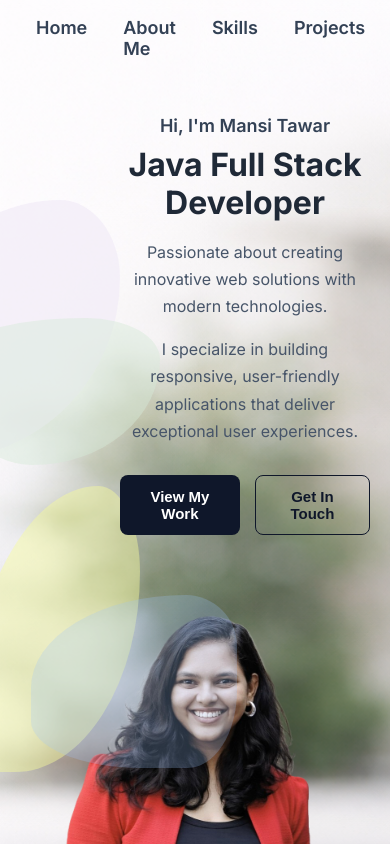
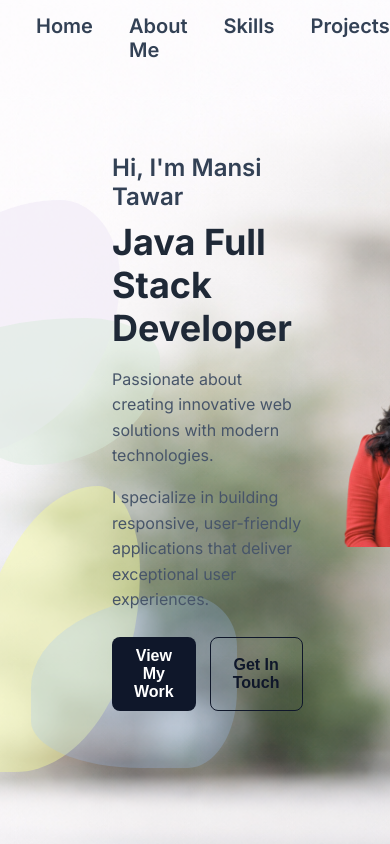
Before and after one commit to MansiTawar/mansi-portfolio, a React (Vite) app: page / in a window 390 px wide. Shown: the top 844 px of the page. Built offline with nearby package versions, Linux system fonts and the light colour scheme.

Commit message:
Final Hero PC view

```diff
--- a/src/index.css
+++ b/src/index.css
@@ -14,10 +14,6 @@ body {
 
    min-height: 100vh;
 
-  background-image: url("/hero-bg.png"); /* blurred grey building */
-  background-size: cover;
-  background-position: center top;
-  background-repeat: no-repeat;
-
   background-color: #f8fafc; /* fallback */
+  color: #1f2937;
 }
--- a/src/styles/Hero.css
+++ b/src/styles/Hero.css
@@ -1,60 +1,60 @@
 .hero-section{
-    position: relative;
-    overflow: hidden;
     display: flex;                   /*puts text & image side by side */
-    align-items: flex-start;            /* veritcally centers both blocks */
-    justify-content: space-between;
-    padding: calc(72px + 40px) 80px 140px;
-    height: 735.237px;
+    align-items: center;            /* veritcally centers both blocks */
+    height: 100vh;
     gap: 80px;
-
+    /* justify-content: center; */
+    min-height: 100vh;
     max-width: 100%;
-
+    padding-inline: clamp(40px, 8vw, 120px);
     position: relative;   /* REQUIRED for blobs */
     overflow: hidden;     /* hides blob overflow */
-
-     /* background-color: #fffefc; */
-     /* background-color: #fefdfe; */
     background: transparent;
-
     z-index: 1;
 }
 
-/* .hero-section::before{
+.hero-section::before {
   content: "";
   position: absolute;
   top: 0;
   right: 0;
-    width: 55%;
+
+  width: 100%;
   height: 100%;
-    background: linear-gradient(to bottom left, #f8fafc, #eef2f7);
+
+  background-image: url("/hero-bg.png");
+  background-size: cover;
+  background-position: center top;
+  background-repeat: no-repeat;
+
   z-index: 0;
-} */
+}
 
 .hero-content{
-    max-width: 460px;
-    margin-top: 140px;
-    margin-left: 100px;
+    max-width: 600px;
+    transform: translateX(135px);
+
 }
 
 .hero-content h1{
-    font-size: 42px;
+    font-size: 45px;
     font-weight: 700;
     margin-bottom: 10px;
     line-height: 1.2;
     margin-top: 10px;
     white-space: nowrap;
+    max-width: 20ch;
 }
 
 .hero-content h2{
-    font-size: 24px;
+    font-size: 30px;
     font-weight: 600;
     color: #334155;
     margin-bottom: 10px;
 }
 
 .hero-content p{
-    font-size: 16px;
+    font-size: 20px;
     line-height: 1.7;
     color: #475569;
     margin-bottom: 14px;
@@ -71,7 +71,7 @@
     color: white;
     padding: 12px 26px;
     border: none;
-    font-size: 15px;
+    font-size: 18px;
     font-weight: 600;
     border-radius: 8px;
     cursor: pointer;
@@ -82,7 +82,7 @@
     color: #0f172a;
     border: 1.5px solid #0f172a;
     padding: 12px 26px;
-    font-size: 15px;
+    font-size: 18px;
     font-weight: 600;
     border-radius: 8px;
     cursor: pointer;
@@ -94,13 +94,17 @@
   /* align-self: flex-start;              align-self overrides vertical centering */
   /* margin-top: 40px; */
   flex-shrink: 0;
+  position: relative;
+  z-index: 2;
 }
 
 .hero-visual img {
-  width: 650px;
+  width: min(585px, 42vw);
   max-width: 100%;
   height: auto;
   /* display: block; */
+
+  transform: translate(120px ,40px);  /* safe - image LOWER → use transform, not margin*/
 
 }
 
@@ -172,54 +176,58 @@
 }
 
 
-/* Tablet Responsive <=1023px */
+/* Tablet Responsive <=1024px */
+@media (max-width: 1024px) {
 
-@media (max-width: 1023px) {
   .hero-section {
-    padding: 40px 40px;
-    gap: 40px;
+    gap: 48px; /* tighter than PC */
+    padding-inline: clamp(32px, 6vw, 64px);
+    min-height: 100vh;
   }
 
+  /* TEXT */
   .hero-content {
-    margin-top: 80px;
-  }
-
-  .hero-visual img {
-    width: 500px;
-  }
-}
-
-
-/* Mobile Responsive <=767px */
-
-@media (max-width: 767px) {
-  .hero-section {
-    flex-direction: column;   /* stack text + image */
-    align-items: center;
-    height: auto;
-    padding: 100px 20px 60px;
-  }
-
-  .hero-content {
-    margin-top: 0;
-    max-width: 100%;
-    text-align: center;
+    max-width: 520px;
+    transform: translateX(80px); /* reduced from PC */
   }
 
   .hero-content h1 {
-    font-size: 32px;
-    white-space: normal; /* allow wrap on small screens */
+    font-size: 36px;
+    line-height: 1.2;
+    max-width: 18ch;
+    white-space: normal;
   }
 
   .hero-content h2 {
-    font-size: 18px;
+    font-size: 24px;
   }
 
-  .hero-visual {
-    margin-top: 40px;
+  .hero-content p {
+    font-size: 16px;
+    line-height: 1.6;
   }
 
+  .hero-actions {
+    margin-top: 24px;
+    gap: 14px;
+  }
+
+  .btn-primary,
+  .btn-secondary {
+    font-size: 16px;
+    padding: 10px 22px;
+  }
+
+  /* IMAGE */
   .hero-visual img {
-    width: 320px;
+    width: min(480px, 46vw);
+    transform: translate(60px, 32px); /* scaled-down PC transform */
   }
+
+  /* BACKGROUND */
+  .hero-section::before {
+    width: 100%;
+    height: 120%; /* slightly cropped on tablet */
   }
+
+}
--- a/src/styles/navbar.css
+++ b/src/styles/navbar.css
@@ -45,7 +45,7 @@
 }
 
 .nav-links li{
-    font-size: 18px;
+    font-size: 20px;
     font-weight: 550;
     color: #334155;
     cursor: pointer;
```
Also changed, not shown: public/1.png (added). Lines whose indentation alone changed are shown as unchanged.
